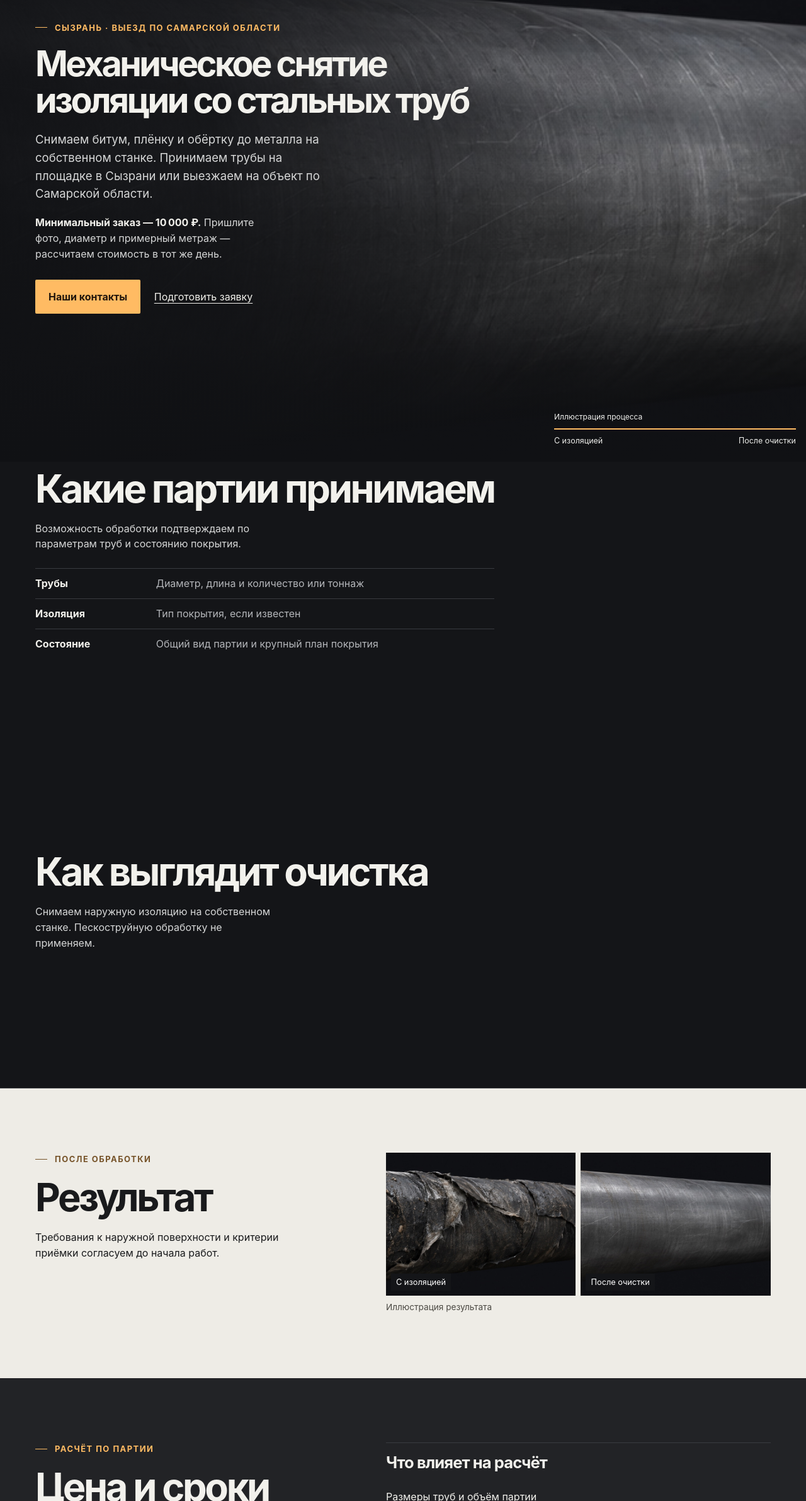
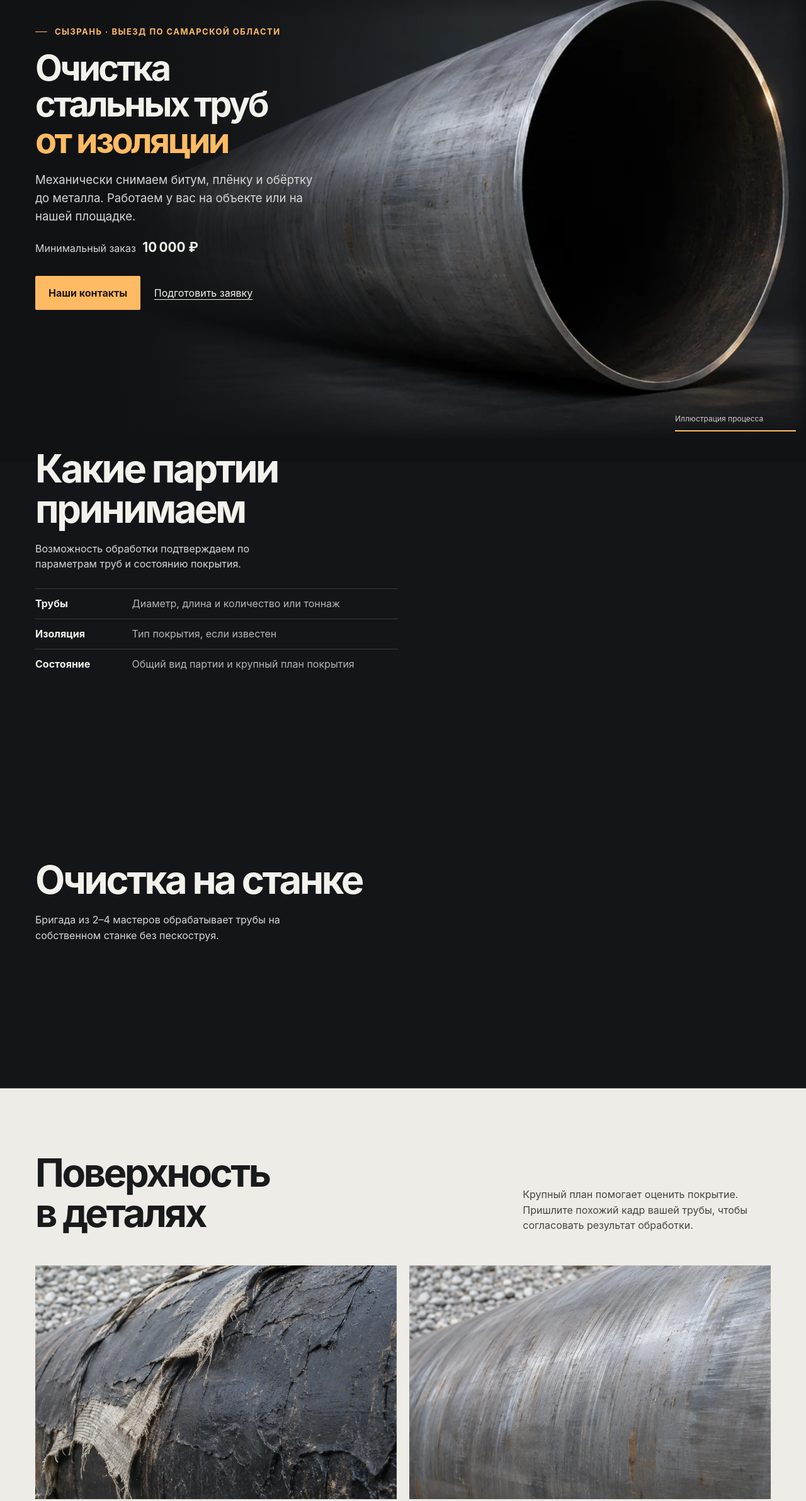
Before and after one commit to azykovm46-glitch/syzran-pipe, a plain HTML site: page dist/index.html in a window 1280 px wide. Shown: the part 146-2529 px from the top of the page at 63% size. Drawn offline with Linux system fonts and the light colour scheme.

Commit message:
Frame the open pipe and add separate surface inspection images

```diff
--- a/dist/index.html
+++ b/dist/index.html
@@ -6,6 +6,7 @@
   <meta name="theme-color" content="#141518">
   <meta name="description" content="Механическое снятие изоляции со стальных труб в Сызрани. Обработка на площадке или выезд по Самарской области. Минимальный заказ — 10 000 ₽.">
   <title>Механическое снятие изоляции со стальных труб в Сызрани</title>
+  <link rel="preload" href="assets/hero-coated.webp" as="image" type="image/webp">
   <link rel="stylesheet" href="style.css">
   <script src="script.js" defer></script>
 </head>
@@ -29,7 +30,6 @@
           <div class="scene-caption">
             <span>Иллюстрация процесса</span>
             <div class="track"><span></span></div>
-            <div class="states"><span>С изоляцией</span><span>После очистки</span></div>
           </div>
         </div>
       </figure>
@@ -37,9 +37,9 @@
         <section class="hero intro-panel" aria-labelledby="title">
           <div>
             <p class="eyebrow"><span></span> Сызрань · выезд по Самарской области</p>
-            <h1 id="title">Механическое снятие изоляции со стальных труб</h1>
-            <p class="hero-copy">Снимаем битум, плёнку и обёртку до металла на собственном станке. Принимаем трубы на площадке в Сызрани или выезжаем на объект по Самарской области.</p>
-            <p class="hero-terms"><strong>Минимальный заказ — 10 000 ₽.</strong> Пришлите фото, диаметр и примерный метраж — рассчитаем стоимость в тот же день.</p>
+            <h1 id="title">Очистка стальных труб <em>от изоляции</em></h1>
+            <p class="hero-copy">Механически снимаем битум, плёнку и обёртку до металла. Работаем у вас на объекте или на нашей площадке.</p>
+            <p class="hero-terms">Минимальный заказ <strong>10 000 ₽</strong></p>
             <div class="hero-actions">
               <a class="button" href="#contacts">Наши контакты</a>
               <a class="secondary-link" href="#quote">Подготовить заявку</a>
@@ -59,19 +59,28 @@
         </section>
         <section class="intro-panel process" id="process" aria-labelledby="process-title">
           <div>
-            <h2 id="process-title">Как выглядит очистка</h2>
-            <p>Снимаем наружную изоляцию на собственном станке. Пескоструйную обработку не применяем.</p>
+            <h2 id="process-title">Очистка на станке</h2>
+            <p>Бригада из 2–4 мастеров обрабатывает трубы на собственном станке без пескоструя.</p>
           </div>
         </section>
       </div>
     </div>
     <section class="section result" id="result" aria-labelledby="result-title">
-      <div class="wrap section-grid">
-        <div><p class="eyebrow"><span></span> После обработки</p><h2 id="result-title">Результат</h2><p>Требования к наружной поверхности и критерии приёмки согласуем до начала работ.</p></div>
+      <div class="wrap">
+        <div class="result-heading">
+          <h2 id="result-title">Поверхность в деталях</h2>
+          <p>Крупный план помогает оценить покрытие. Пришлите похожий кадр вашей трубы, чтобы согласовать результат обработки.</p>
+        </div>
         <figure class="comparison">
-          <div><img src="assets/pipe-coated.jpg" alt="Стальная труба с наружной изоляцией" loading="lazy" decoding="async"><span>С изоляцией</span></div>
-          <div><img src="assets/pipe-clean.jpg" alt="Стальная труба после снятия наружной изоляции" loading="lazy" decoding="async"><span>После очистки</span></div>
-          <figcaption>Иллюстрация результата</figcaption>
+          <div>
+            <img src="assets/detail-coating.webp" alt="Слоистый битум с фрагментами наружной обёртки крупным планом" width="768" height="512" loading="lazy" decoding="async">
+            <span>Битум и обёртка</span>
+          </div>
+          <div>
+            <img src="assets/detail-steel.webp" alt="Фактура открытой стали со следами механической зачистки" width="768" height="512" loading="lazy" decoding="async">
+            <span>Фактура металла</span>
+          </div>
+          <figcaption>Иллюстрации поверхности</figcaption>
         </figure>
       </div>
     </section>
--- a/dist/style.css
+++ b/dist/style.css
@@ -15,7 +15,8 @@ button, input, textarea { font: inherit; }
 .wrap { width: var(--wrap); margin-inline: auto; }
 .skip { position: fixed; left: 1rem; top: 1rem; z-index: 5; padding: .75rem; background: #fff; color: #171719; transform: translateY(-160%); }
 .skip:focus { transform: none; }
-.header { border-bottom: 1px solid var(--line); }
+.header { position: sticky; top: 0; z-index: 4; background: #141518f5; border-bottom: 1px solid var(--line); }
+html { scroll-padding-top: 79px; }
 .header-inner, .footer-inner { min-height: 78px; display: flex; justify-content: space-between; align-items: center; gap: 1.5rem; }
 .brand { display: inline-flex; align-items: center; gap: .7rem; font-size: .85rem; font-weight: 800; letter-spacing: .1em; white-space: nowrap; }
 .brand b { color: var(--accent); }
@@ -29,18 +30,20 @@ nav a:hover, .footer a:hover { color: var(--accent); }
 .intro-grid, .scene { grid-area: 1 / 1; }
 .intro-grid { position: relative; z-index: 1; pointer-events: none; }
 .intro-panel { display: flex; align-items: center; min-height: 67svh; padding-block: 3.5rem 7rem; }
-.intro-panel > div { max-width: 47rem; pointer-events: auto; }
+.intro-panel > div { max-width: min(45vw, 43rem); pointer-events: auto; }
 .hero { min-height: calc(100svh - 78px); }
 .eyebrow { display: flex; align-items: center; gap: .75rem; margin: 0 0 1.15rem; color: var(--accent); text-transform: uppercase; letter-spacing: .115em; font-size: .81rem; font-weight: 750; }
 .eyebrow > span { width: 19px; height: 1px; background: currentColor; flex-shrink: 0; }
 h1, h2, h3 { margin: 0; line-height: 1.04; font-weight: 750; text-wrap: balance; }
-h1 { font-size: clamp(2.75rem, 4.35vw, 4.75rem); letter-spacing: -.064em; text-wrap: pretty; }
+h1 { font-size: clamp(2.75rem, 4.35vw, 4.75rem); letter-spacing: -.064em; text-wrap: balance; }
+h1 em { display: block; color: var(--accent); font-style: normal; }
 h2 { font-size: clamp(2.4rem, 4.8vw, 4.5rem); letter-spacing: -.055em; }
 h3 { font-size: clamp(1.25rem, 2vw, 1.7rem); letter-spacing: -.036em; }
 p { margin: 1.2rem 0 0; }
 .intro-panel p:not(.eyebrow), .section p:not(.eyebrow) { max-width: 39ch; }
 .intro-panel p:not(.eyebrow) { color: var(--muted); }
-.hero-terms strong { color: var(--ink); }
+.hero-terms { display: flex; align-items: baseline; gap: .65rem; }
+.hero-terms strong { color: var(--ink); font-size: 1.3rem; white-space: nowrap; }
 .hero-copy { font-size: clamp(1rem, 1.45vw, 1.18rem); }
 .button { display: inline-flex; align-items: center; justify-content: center; text-align: center; min-height: 54px; margin-top: 1.8rem; padding: .76rem 1.25rem; background: var(--accent); color: #22170d; border: 1px solid transparent; border-radius: 2px; font-weight: 750; cursor: pointer; }
 .button:hover { background: #ffd191; }
@@ -50,18 +53,17 @@ p { margin: 1.2rem 0 0; }
 .secondary-link { display: inline-flex; align-items: center; min-height: 44px; text-decoration: underline; text-underline-offset: .25em; }
 .secondary-link:hover { color: var(--accent); }
 .scene { position: sticky; top: 0; align-self: start; margin: 0; min-width: 0; height: 100svh; pointer-events: none; }
-.scene-frame { position: absolute; inset: 0; overflow: hidden; background: var(--bg); }
-.scene-frame::after { content: ""; position: absolute; inset: 0; background: linear-gradient(90deg, #101114f5 2%, #101114e8 27%, #101114a1 53%, #10111419 88%), linear-gradient(0deg, #101114 0%, transparent 33%); }
-.camera { position: absolute; inset: 0; transform: translateX(var(--camera, 0px)) scale(var(--scale, 1)); transform-origin: left center; }
-.pipe { position: absolute; inset: 0; background-repeat: no-repeat; background-size: cover; background-position: center; }
-.pipe.dirty { background-image: url(assets/pipe-coated.jpg); }
-.pipe.clean { background-image: url(assets/pipe-clean.jpg); }
-.camera .clean { mask-image: linear-gradient(to right, #000 var(--cleared, -4%), transparent var(--edge, 0%)); }
-.scene-caption { position: absolute; z-index: 1; right: max(1rem, calc((100% - 1312px) / 2)); bottom: 1.5rem; width: min(24rem, 33%); color: #efefec; }
-.scene-caption > span { font-size: .75rem; }
-.track { height: 2px; background: #777; margin-block: .45rem; }
+.scene-frame { position: absolute; inset: 0; overflow: hidden; background: #111214; }
+.scene-frame::after { content: ""; position: absolute; inset: 0; background: linear-gradient(90deg, #111214 0%, #111214f7 15%, #111214bd 32%, #11121419 55%, transparent 66%); }
+.camera { position: absolute; width: min(84%, 148svh); aspect-ratio: var(--hero-ratio, 1.5); right: 0; top: 49%; transform: translateY(-50%) scale(var(--scale, 1)); transform-origin: 75% 50%; }
+.pipe { position: absolute; inset: 0; background: center / 100% 100% no-repeat; }
+.pipe.dirty { background-image: url(assets/hero-coated.webp); }
+.pipe.clean { background-image: url(assets/hero-clean.webp); }
+.camera { mask-image: linear-gradient(90deg, transparent, black 13%, black 97%, transparent), linear-gradient(0deg, transparent, black 10%, black 90%, transparent); mask-composite: intersect; }
+.camera .clean { mask-image: linear-gradient(to right, black var(--cleared, -5%), transparent var(--edge, 0%)); }
+.scene-caption { position: absolute; right: max(1rem, calc((100% - 1312px) / 2)); bottom: clamp(1.5rem, 6vh, 4rem); z-index: 1; width: min(12rem, 30%); color: #ccc; font-size: .75rem; }
+.track { height: 2px; background: #5c5d5e; margin-top: .5rem; }
 .track span { display: block; height: 100%; width: var(--progress, 0%); background: var(--accent); }
-.states { display: flex; justify-content: space-between; gap: .5rem; font-size: .78rem; }
 .intro-panel { scroll-margin-top: 1rem; }
 .intro-panel p:not(.eyebrow), .intake dd { color: #d6d7d7; }
 .hero > div { animation: enter .65s ease-out both; }
@@ -74,11 +76,13 @@ p { margin: 1.2rem 0 0; }
 .section-grid { display: grid; align-items: start; grid-template-columns: minmax(0, 44fr) minmax(0, 56fr); gap: clamp(2rem, 6vw, 7rem); }
 .result, .logistics { background: #eeece6; color: #191a1c; color-scheme: light; }
 .result .eyebrow, .logistics .eyebrow { color: #765329; }
-.comparison { display: grid; grid-template-columns: repeat(2, minmax(0, 1fr)); gap: .5rem; margin: 0; }
-.comparison > div { position: relative; }
-.comparison img { display: block; width: 100%; aspect-ratio: 4/3; object-fit: cover; }
-.comparison span { position: absolute; bottom: .5rem; left: .5rem; padding: .2rem .5rem; background: #141518; color: #fff; font-size: .8rem; }
-.comparison figcaption { grid-column: 1 / -1; color: #4b4943; font-size: .85rem; }
+.result-heading { display: flex; gap: 2rem; justify-content: space-between; align-items: end; margin-bottom: clamp(1.5rem, 4vw, 3.5rem); }
+.result-heading h2 { max-width: 12ch; }
+.result-heading p { color: #454440; margin: 0; }
+.comparison { display: grid; grid-template-columns: repeat(2, minmax(0, 1fr)); column-gap: clamp(.6rem, 1.5vw, 1.4rem); row-gap: .75rem; margin: 0; }
+.comparison img { display: block; width: 100%; height: auto; aspect-ratio: 1.55; object-fit: cover; }
+.comparison span { display: block; margin-top: .6rem; font-size: clamp(.95rem, 1.6vw, 1.3rem); font-weight: 650; }
+.comparison figcaption { grid-column: 1 / -1; color: #5a5852; font-size: .8rem; }
 .pricing { background: #222326; }
 .factors { border-top: 1px solid var(--line); padding-top: 1.1rem; }
 .logistics .factors, .logistics li { border-color: #bdbab0; }
@@ -108,10 +112,18 @@ textarea { resize: vertical; }
   .header-inner { min-height: 60px; gap: .5rem; }
   .header-cta { padding-inline: .65rem; }
   nav { display: none; }
+  html { scroll-padding-top: 61px; }
+  .intro-panel > div { max-width: 34rem; }
+  .intro-panel { min-height: 90svh; align-items: end; padding-block: min(41svh, 70vw) 2.4rem; }
   .hero { min-height: calc(100svh - 60px); }
-  h1 { font-size: clamp(2.3rem, 8.4vw, 4rem); }
-  .scene-frame::after { background: linear-gradient(90deg, #101114db, #10111485), linear-gradient(0deg, #101114 0%, #10111445 55%, #101114bb 100%); }
-  .scene-caption { width: min(22rem, calc(100% - 2rem)); bottom: 1rem; }
+  h1 { font-size: clamp(2.5rem, 8.8vw, 4rem); }
+  .camera { width: min(100%, 78svh); top: 60px; right: 0; transform: scale(var(--scale, 1)); }
+  .scene-frame::after { background: linear-gradient(0deg, #111214 0, #111214ed 48%, transparent 72%); }
+  .scene-caption { top: 70px; bottom: auto; left: 1rem; width: 7.8rem; font-size: .68rem; }
+  .hero-terms { flex-wrap: wrap; }
+  .hero-actions { margin-top: 1rem; }
+  .result-heading { display: block; }
+  .result-heading p { margin-top: 1rem; }
   .section-grid { grid-template-columns: minmax(0, 1fr); }
   .footer-inner { padding-block: 1rem; flex-wrap: wrap; gap: .75rem 1rem; }
   .footer p { order: 3; width: 100%; }
@@ -121,6 +133,6 @@ textarea { resize: vertical; }
 }
 @media (prefers-reduced-motion: reduce) {
   .hero > div { animation: none; }
-  .camera { transform: none; }
-  .camera .clean, .scene-caption .track, .scene-caption .states { display: none; }
+  .camera { --scale: 1 !important; }
+  .camera .clean, .scene-caption .track { display: none; }
 }
```
Also changed, not shown: dist/script.js (+3 -5 lines), dist/assets/detail-coating.webp (added), dist/assets/detail-steel.webp (added), dist/assets/hero-clean.webp (added), dist/assets/hero-coated.webp (added), dist/assets/pipe-clean.jpg (deleted), dist/assets/pipe-coated.jpg (deleted).
